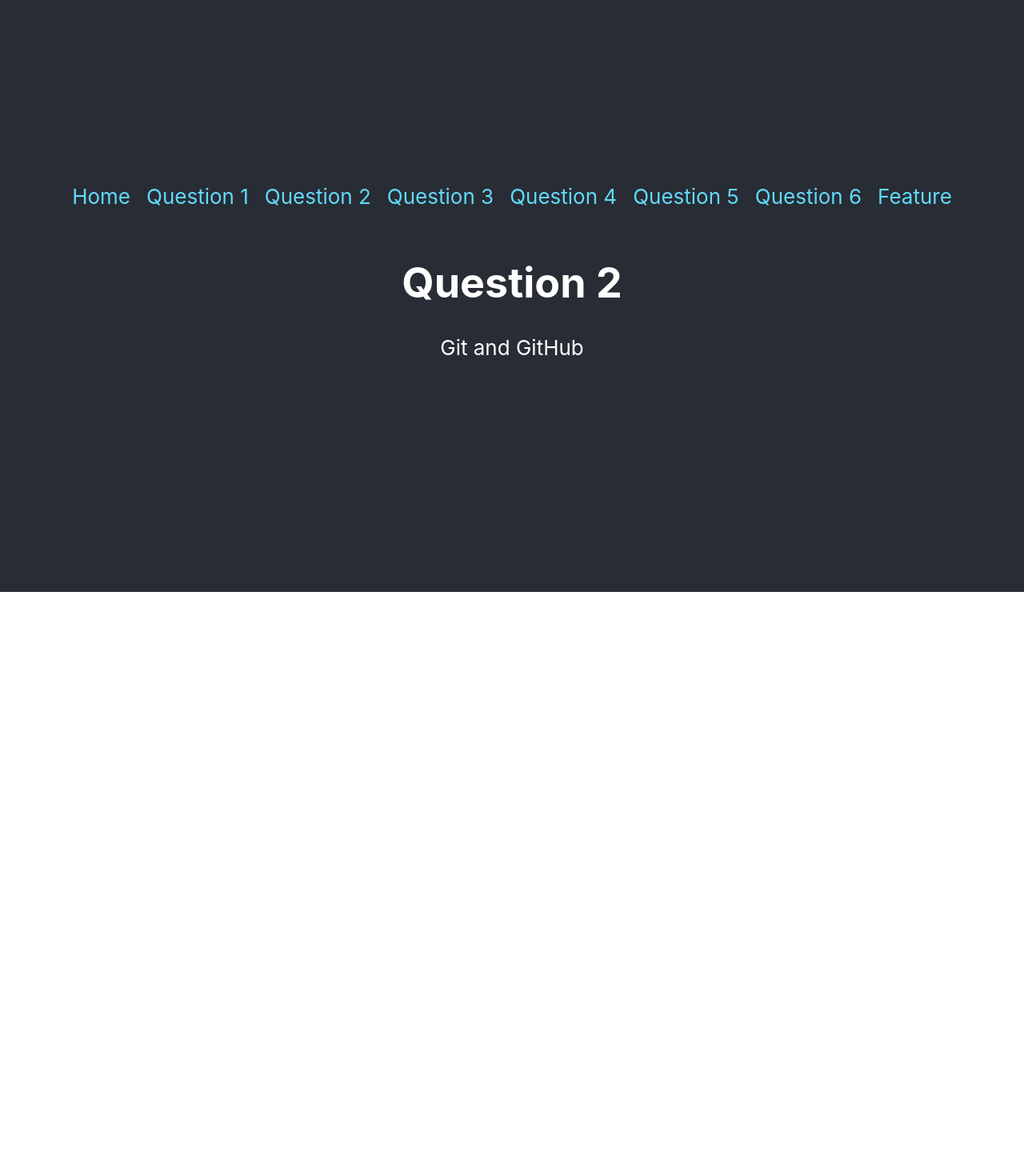
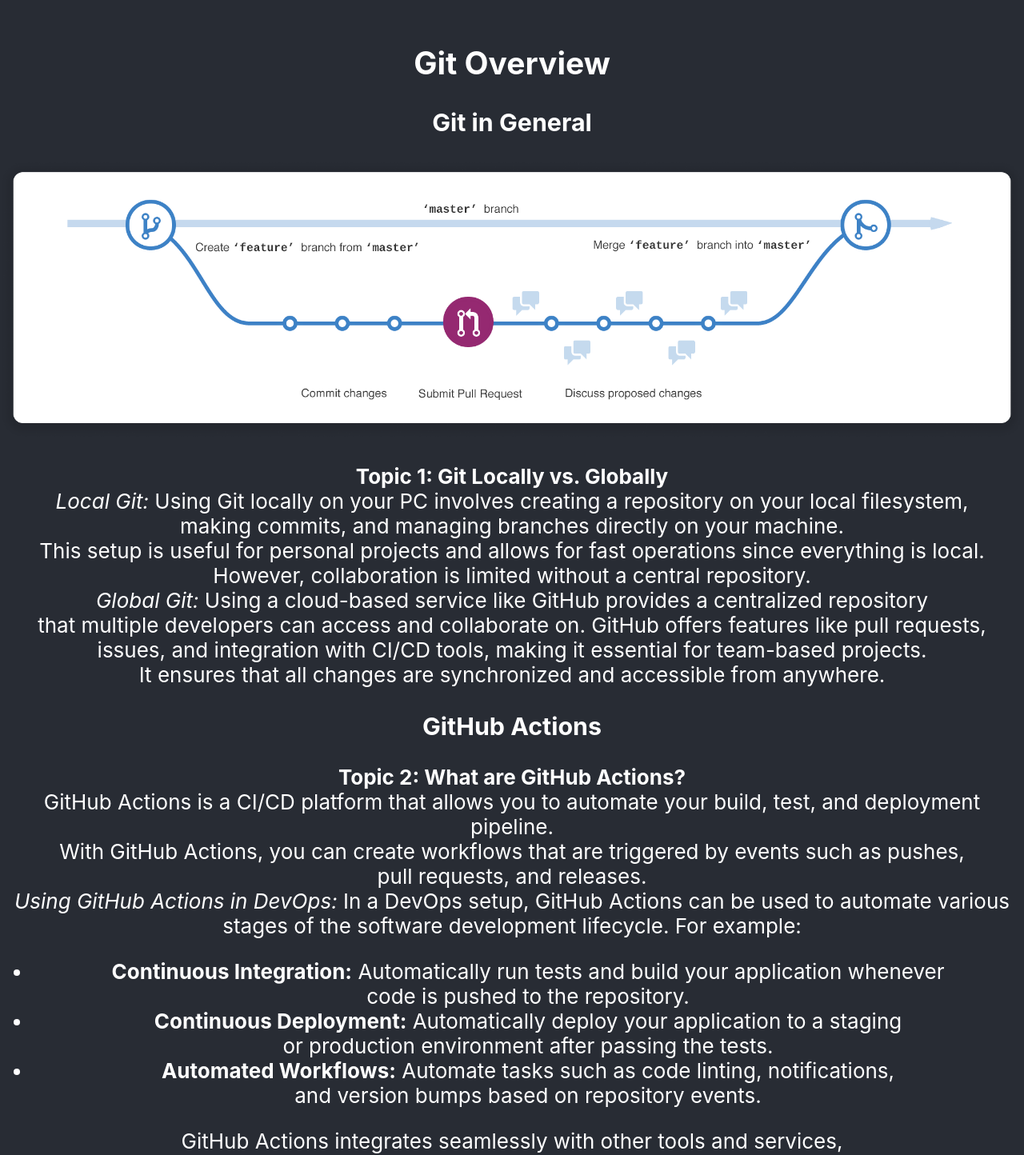
Before and after one commit to Rasmus-BK-Nielsen/DevOps_Demo, a React (Create React App) app in the folder devops_frontend/: page /question2 in a window 1280 px wide. Shown: the part 60-1504 px from the top of the page at 80% size. Before the commit the page ends 800 px from the top, so only its background shows below. Built offline with nearby package versions, Linux system fonts and the light colour scheme.

Commit message:
Question 2

```diff
--- a/devops_frontend/src/Pages/Question2/Question2.js
+++ b/devops_frontend/src/Pages/Question2/Question2.js
@@ -1,10 +1,54 @@
 import React from 'react';
+import gitImage from './Github.png';
 
 export default function Question2() {
      return (
           <div>
-               <h1>Question 2</h1>
-               <p>Git and GitHub</p>
+            <h2>Git Overview</h2>
+
+            <h3>Git in General</h3>
+            <img src={gitImage} alt="Git Workflow" style={{ width: '100%', height: 'auto', borderRadius: '5px' }} />
+            <p>
+              <strong>Topic 1: Git Locally vs. Globally</strong>
+              <br />
+              <em>Local Git:</em> Using Git locally on your PC involves creating a repository on your local filesystem,<br />
+              making commits, and managing branches directly on your machine.<br />
+              This setup is useful for personal projects and allows for fast operations since everything is local.<br />
+              However, collaboration is limited without a central repository.
+              <br />
+              <em>Global Git:</em> Using a cloud-based service like GitHub provides a centralized repository<br />
+              that multiple developers can access and collaborate on. GitHub offers features like pull requests,<br />
+              issues, and integration with CI/CD tools, making it essential for team-based projects.<br />
+              It ensures that all changes are synchronized and accessible from anywhere.
+            </p>
+
+            <h3>GitHub Actions</h3>
+            <p>
+              <strong>Topic 2: What are GitHub Actions?</strong>
+              <br />
+              GitHub Actions is a CI/CD platform that allows you to automate your build, test, and deployment pipeline.<br />
+              With GitHub Actions, you can create workflows that are triggered by events such as pushes,<br />
+              pull requests, and releases.
+              <br />
+              <em>Using GitHub Actions in DevOps:</em> In a DevOps setup, GitHub Actions can be used to automate various<br />
+              stages of the software development lifecycle. For example:
+              <ul>
+                <li>
+                  <strong>Continuous Integration:</strong> Automatically run tests and build your application whenever<br />
+                  code is pushed to the repository.
+                </li>
+                <li>
+                  <strong>Continuous Deployment:</strong> Automatically deploy your application to a staging<br />
+                  or production environment after passing the tests.
+                </li>
+                <li>
+                  <strong>Automated Workflows:</strong> Automate tasks such as code linting, notifications,<br />
+                  and version bumps based on repository events.
+                </li>
+              </ul>
+              GitHub Actions integrates seamlessly with other tools and services,<br />
+              providing a flexible and powerful solution for automating DevOps workflows.
+            </p>
           </div>
-     );
+        );
 }
```
Also changed, not shown: devops_frontend/src/Pages/Question2/Github.png (added).
